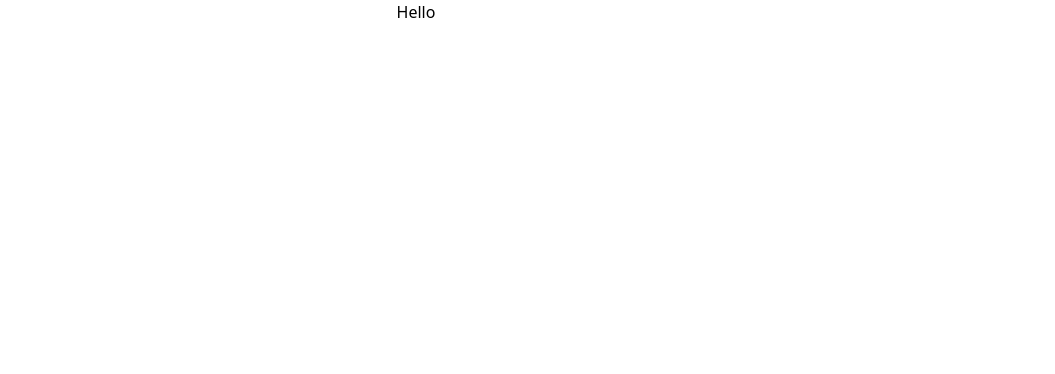
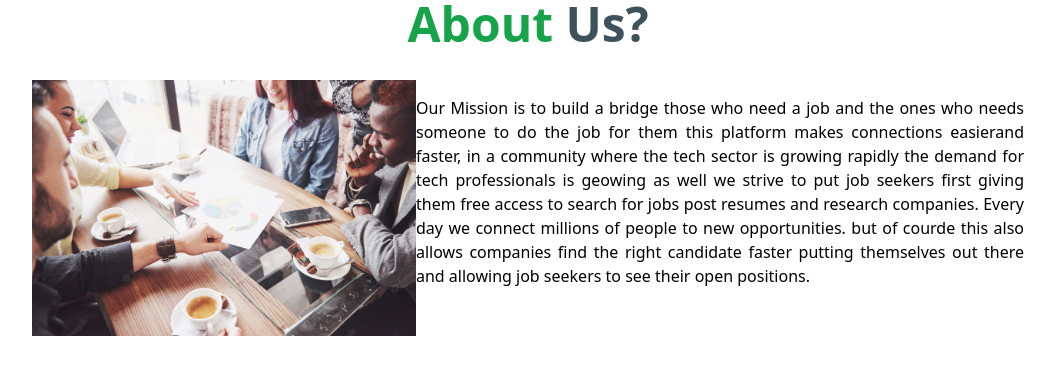
Before and after one commit to ReCoded-Org/-capstone-IQLBPS-jobie, a React (Create React App) app: page / in a window 1280 px wide. Shown: the top 374 px of the page, without its empty margins (224-1279 px from the left). Built offline with nearby package versions, Linux system fonts and the light colour scheme.

Commit message:
completed about us component

```diff
--- a/src/App.jsx
+++ b/src/App.jsx
@@ -1,11 +1,13 @@
 import React from 'react';
+import AboutUsComponent from './Components/AboutUsComponent';
 // import { Routes, Route } from "react-router-dom";
 
 import './App.css';
 
 function App() {
     return ( <div className = "App" >
-        <h1>Hello</h1>
+
+        <AboutUsComponent />
         </div>
     );
 }
--- /dev/null
+++ b/src/Components/AboutUsComponent.jsx
@@ -0,0 +1,32 @@
+import React from 'react'
+import aboutus from'./image/aboutus.jpg'
+
+
+function AboutUsComponent() {
+  return (
+    <div >
+
+<h1 className='font-semibold text-5xl text-center ml-56			  ' style={{color:"#16a34a"}}> About <span className="text-secondary ">Us?</span></h1>
+ <div className='md:flex pt-6 md:p-8 text-center md:text-left space-y-4 pb-12  ' >
+
+ <img className='ml-56    md:w-96 md:h-auto   mx-auto' src={aboutus} alt=""/>
+
+
+<p className='w-3/6 text-justify '>Our Mission is to build a bridge those who need a job and the ones who needs someone to do the job for them
+    this platform makes connections easierand faster, in a community where the tech sector is growing rapidly
+    the demand for tech professionals is geowing as well we strive to put job seekers first giving them free access
+    to search for jobs post resumes and research companies. Every day we connect millions of people to new
+    opportunities. but of courde this also allows companies find the right candidate faster putting themselves out
+    there and allowing job seekers to see their open positions.
+</p>
+
+ </div>
+
+
+
+
+    </div>
+  )
+}
+
+export default AboutUsComponent
```
Also changed, not shown: src/Components/image/aboutus.jpg (added).
